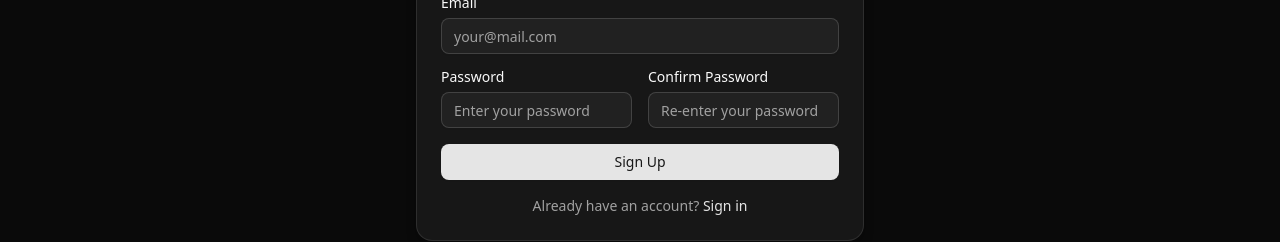
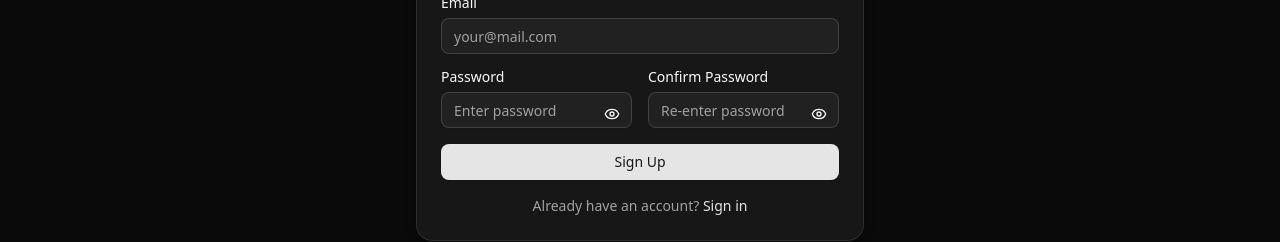
Before and after one commit to starzooka/ServNect, a React (Vite) app in the folder client/: page /signup in a window 1280 px wide. Shown: the part 399-641 px from the top of the page. Built offline with nearby package versions, Linux system fonts and the light colour scheme; no server answers.

Commit message:
modified:   client/src/pages/SignIn.jsx 	modified:   client/src/pages/SignUp.jsx

```diff
--- a/client/src/pages/SignIn.jsx
+++ b/client/src/pages/SignIn.jsx
@@ -1,4 +1,3 @@
-// SignIn.jsx
 import { useState } from "react";
 import { Link, useNavigate } from "react-router-dom";
 import { Card, CardContent, CardHeader, CardTitle } from "@/components/ui/card";
@@ -9,6 +8,7 @@ import { gql } from "@apollo/client";
 import { useMutation } from "@apollo/client/react";
 import { useSetAtom } from "jotai";
 import { userAtom } from "../atoms";
+import { Eye, EyeOff } from "lucide-react"; // Import icons
 
 // GraphQL mutation
 const LOGIN_MUTATION = gql`
@@ -43,6 +43,7 @@ const GoogleIcon = (props) => (
 export default function SignIn() {
   const [formData, setFormData] = useState({ email: "", password: "" });
   const [errorMessage, setErrorMessage] = useState("");
+  const [showPassword, setShowPassword] = useState(false); // State for visibility
   const setUser = useSetAtom(userAtom);
   const navigate = useNavigate();
 
@@ -117,16 +118,27 @@ export default function SignIn() {
                 onChange={handleChange}
               />
             </div>
-            <div className="flex flex-col gap-2">
+            <div className="flex flex-col gap-2 relative">
               <Label htmlFor="password">Password</Label>
               <Input
                 id="password"
-                type="password"
+                type={showPassword ? "text" : "password"} // Dynamic type
                 placeholder="Enter your password"
                 required
                 value={formData.password}
                 onChange={handleChange}
+                className="pr-10" // Padding for icon
               />
+              <Button
+                type="button"
+                variant="ghost"
+                size="icon"
+                className="absolute right-0 top-6 w-10 h-10 p-2.5" // Positioned button
+                onClick={() => setShowPassword(prev => !prev)}
+                aria-label="Toggle password visibility"
+              >
+                {showPassword ? <EyeOff className="h-4 w-4" /> : <Eye className="h-4 w-4" />}
+              </Button>
             </div>
 
             {errorMessage && (
--- a/client/src/pages/SignUp.jsx
+++ b/client/src/pages/SignUp.jsx
@@ -1,11 +1,12 @@
-import { useState } from "react"
-import { Link, useNavigate } from "react-router-dom"
-import { Card, CardContent, CardHeader, CardTitle } from "@/components/ui/card"
-import { Input } from "@/components/ui/input"
-import { Label } from "@/components/ui/label"
-import { Button } from "@/components/ui/button"
+import { useState } from "react";
+import { Link, useNavigate } from "react-router-dom";
+import { Card, CardContent, CardHeader, CardTitle } from "@/components/ui/card";
+import { Input } from "@/components/ui/input";
+import { Label } from "@/components/ui/label";
+import { Button } from "@/components/ui/button";
 import { useMutation } from "@apollo/client/react";
 import { gql } from "@apollo/client";
+import { Eye, EyeOff } from "lucide-react"; // Import icons
 
 const CREATE_USER_MUTATION = gql`
   # MODIFIED: Updated arguments
@@ -36,34 +37,38 @@ export default function SignUp() {
     email: "",
     password: "",
     confirmPassword: "",
-  })
-  const [error, setError] = useState("")
-  const navigate = useNavigate()
+  });
+  const [error, setError] = useState("");
+  const navigate = useNavigate();
+
+  // State for password visibility
+  const [showPassword, setShowPassword] = useState(false);
+  const [showConfirmPassword, setShowConfirmPassword] = useState(false);
 
   const [createUser, { loading, error: mutationError }] = useMutation(
     CREATE_USER_MUTATION,
     {
       onCompleted: (data) => {
-        console.log("User created successfully:", data)
-        navigate("/signin")
+        console.log("User created successfully:", data);
+        navigate("/signin");
       },
       onError: (error) => {
-        setError(error.message)
+        setError(error.message);
       },
     }
-  )
+  );
 
   const handleChange = (e) => {
-    const { id, value } = e.target
-    setFormData((prev) => ({ ...prev, [id]: value }))
-    setError("")
-  }
+    const { id, value } = e.target;
+    setFormData((prev) => ({ ...prev, [id]: value }));
+    setError("");
+  };
 
   const handleSubmit = async (e) => {
-    e.preventDefault()
+    e.preventDefault();
     if (formData.password !== formData.confirmPassword) {
-      setError("Passwords do not match. Please try again.")
-      return
+      setError("Passwords do not match. Please try again.");
+      return;
     }
 
     try {
@@ -74,11 +79,11 @@ export default function SignUp() {
           email: formData.email,
           password: formData.password,
         },
-      })
+      });
     } catch (e) {
-      console.error("Submission error", e)
+      console.error("Submission error", e);
     }
-  }
+  };
 
   return (
     <div className="flex items-center justify-center min-h-[90dvh] bg-background px-4">
@@ -127,15 +132,51 @@ export default function SignUp() {
 
             <div className="grid grid-cols-2 gap-4">
               {/* Password */}
-            <div className="flex flex-col gap-2">
+              <div className="flex flex-col gap-2 relative">
                 <Label htmlFor="password">Password</Label>
-              <Input id="password" type="password" placeholder="Enter your password" required value={formData.password} onChange={handleChange} />
+                <Input
+                  id="password"
+                  type={showPassword ? "text" : "password"}
+                  placeholder="Enter password"
+                  required
+                  value={formData.password}
+                  onChange={handleChange}
+                  className="pr-10" // Add padding for icon
+                />
+                <Button
+                  type="button"
+                  variant="ghost"
+                  size="icon"
+                  className="absolute right-0 top-6 w-10 h-10 p-2.5" // Positioned button
+                  onClick={() => setShowPassword(prev => !prev)}
+                  aria-label="Toggle password visibility"
+                >
+                  {showPassword ? <EyeOff className="h-4 w-4" /> : <Eye className="h-4 w-4" />}
+                </Button>
               </div>
 
               {/* Confirm Password */}
-            <div className="flex flex-col gap-2">
+              <div className="flex flex-col gap-2 relative">
                 <Label htmlFor="confirmPassword">Confirm Password</Label>
-              <Input id="confirmPassword" type="password" placeholder="Re-enter your password" required value={formData.confirmPassword} onChange={handleChange} />
+                <Input
+                  id="confirmPassword"
+                  type={showConfirmPassword ? "text" : "password"}
+                  placeholder="Re-enter password"
+                  required
+                  value={formData.confirmPassword}
+                  onChange={handleChange}
+                  className="pr-10" // Add padding for icon
+                />
+                <Button
+                  type="button"
+                  variant="ghost"
+                  size="icon"
+                  className="absolute right-0 top-6 w-10 h-10 p-2.5" // Positioned button
+                  onClick={() => setShowConfirmPassword(prev => !prev)}
+                  aria-label="Toggle confirm password visibility"
+                >
+                  {showConfirmPassword ? <EyeOff className="h-4 w-4" /> : <Eye className="h-4 w-4" />}
+                </Button>
               </div>
             </div>
 
```
Lines whose indentation alone changed are shown as unchanged.
